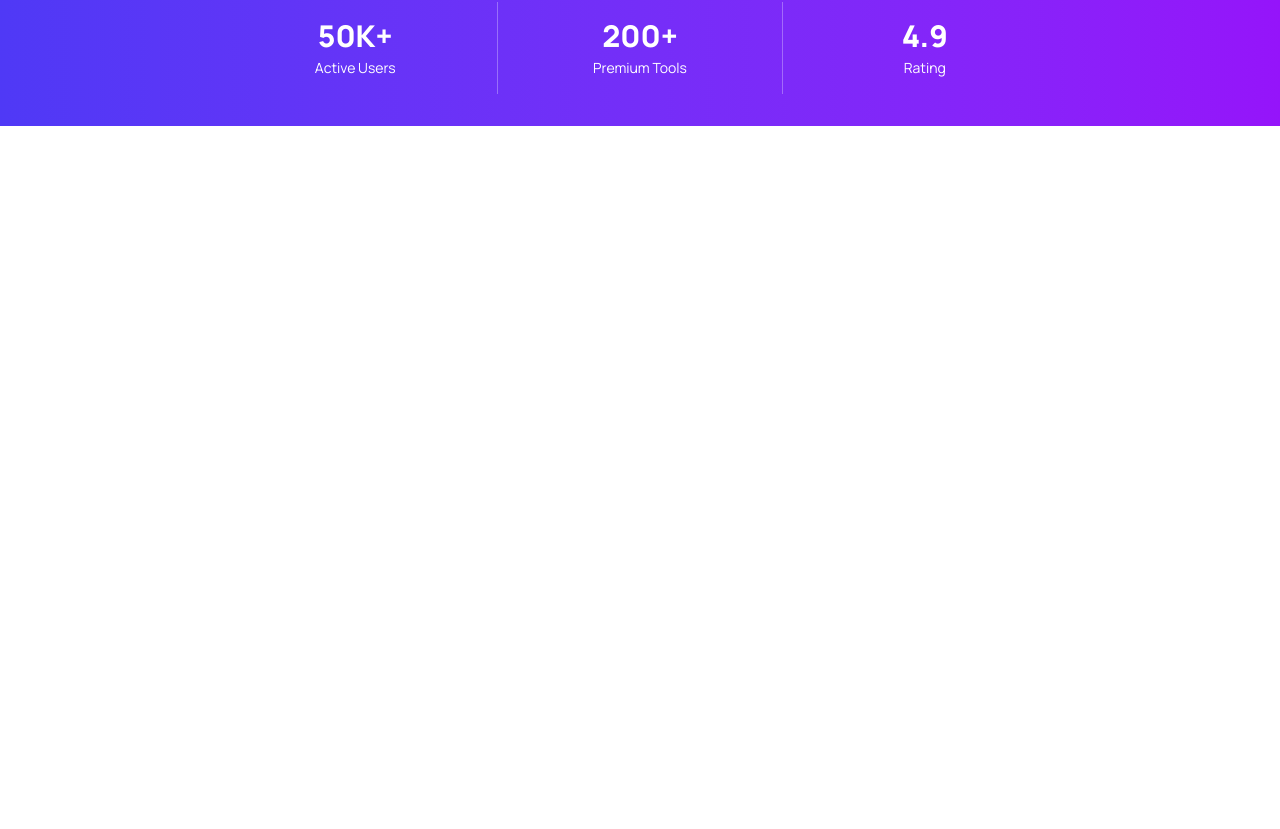
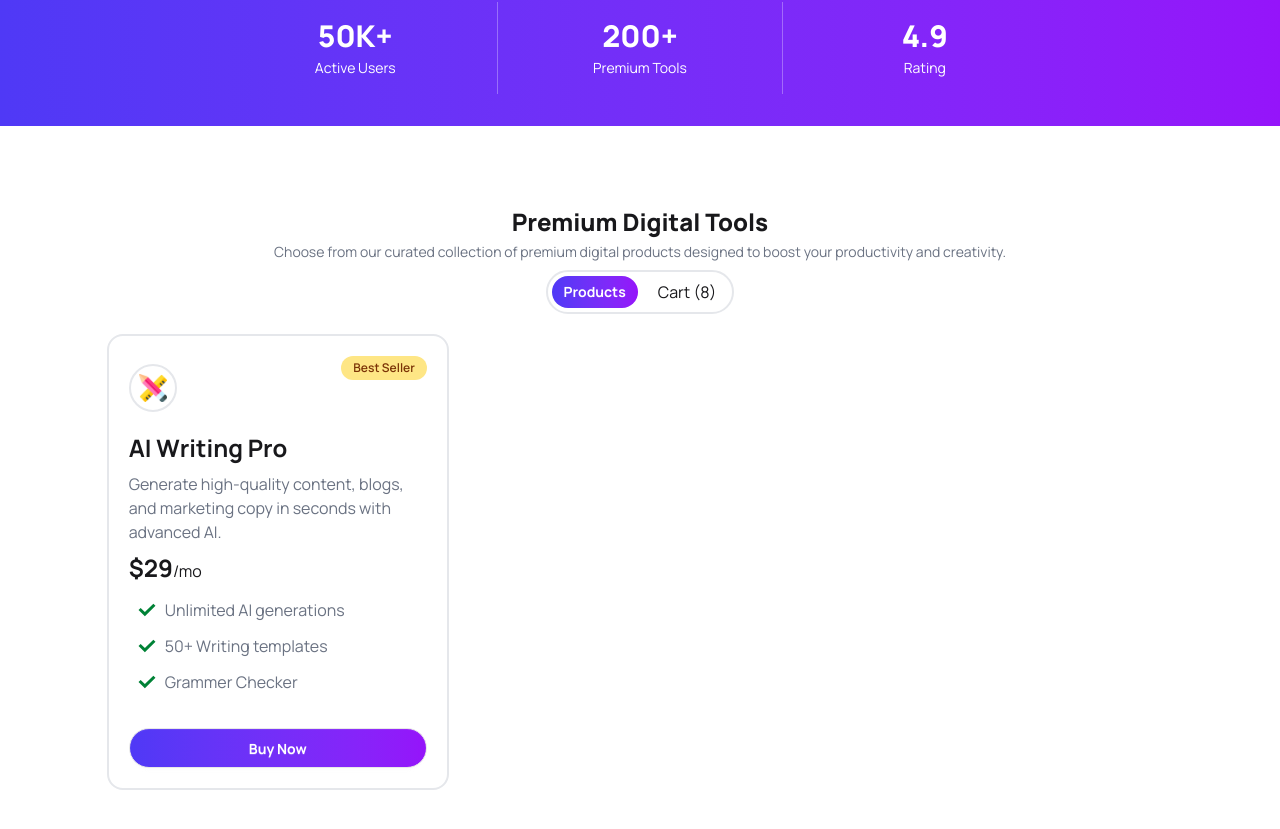
Before and after one commit to jahidhasan-webdev01/digitools-platform, a React (Vite) app: page / in a window 1280 px wide. Shown: the part 837-1666 px from the top of the page. Before the commit the page ends 963 px from the top, so only its background shows below. Built offline with nearby package versions, Linux system fonts and the light colour scheme.

Commit message:
design tool section toggle button with state and design a tool card

```diff
--- a/src/App.jsx
+++ b/src/App.jsx
@@ -2,13 +2,15 @@ import './App.css';
 import Banner from './components/Banner/Banner';
 import Navbar from './components/Navbar/Navbar';
 import Stats from './components/Stats/Stats';
+import Tools from './components/Tools/Tools';
 
 function App() {
   return (
     <>
-      <Navbar></Navbar>
-      <Banner></Banner>
-      <Stats></Stats>
+      <Navbar />
+      <Banner />
+      <Stats />
+      <Tools />
     </>
   )
 }
--- /dev/null
+++ b/src/UI/SectionHeading.jsx
@@ -0,0 +1,10 @@
+const SectionHeading = ({ title, subtitle }) => {
+    return (
+        <div className="space-y-1 text-center">
+            <h1 className="font-extrabold text-2xl">{title}</h1>
+            <p className="text-sm text-gray-500">{subtitle}</p>
+        </div>
+    );
+};
+
+export default SectionHeading;
--- /dev/null
+++ b/src/components/Tools/Tools.jsx
@@ -0,0 +1,77 @@
+import { useState } from "react";
+import SectionHeading from "../../UI/SectionHeading";
+import cardImage from "../../assets/products/design-tool.png"
+import { CgCheck } from "react-icons/cg";
+
+const Tools = () => {
+    const [isCartSelected, setIsCartSelected] = useState(false);
+    return (
+        <div className="w-full py-10 md:py-20 px-5 md:w-10/12 md:px-0 mx-auto">
+            <SectionHeading
+                title="Premium Digital Tools"
+                subtitle="Choose from our curated collection of premium digital products designed to boost your productivity and creativity."
+            />
+
+            <div className="flex justify-center mt-2">
+                <div className="inline-flex border-2 border-gray-200 rounded-full gap-2 p-1">
+                    <button
+                        onClick={() => setIsCartSelected(false)} className={`
+                            ${!isCartSelected &&
+                            "bg-linear-to-r from-[#4f39f6] to-[#9514fa] text-sm text-white font-bold"
+                            }
+                    px-3 py-1 rounded-full cursor-pointer`}>Products</button>
+
+                    <button
+                        onClick={() => setIsCartSelected(true)}
+                        className={`
+                            ${isCartSelected &&
+                            "bg-linear-to-r from-[#4f39f6] to-[#9514fa] text-sm text-white font-bold"
+                            }
+                    px-3 py-1 rounded-full cursor-pointer`}>Cart (8)</button>
+                </div>
+            </div>
+
+            <div className="grid grid-cols-1 md:grid-cols-2 lg:grid-cols-3 gap-5 mt-5">
+
+                <div className="border-2 border-gray-200 rounded-2xl p-5">
+                    <p className="float-right bg-amber-200 text-amber-900 px-3 py-1 text-xs font-semibold rounded-full">Best Seller</p>
+                    <div className="mt-2 w-12 h-12 rounded-full overflow-hidden border-2 border-gray-200 p-2">
+                        <img
+                            src={cardImage}
+                            alt="cardImage"
+                            className="w-full h-full object-cover"
+                        />
+                    </div>
+
+                    <div className="space-y-2 mt-5">
+                        <h1 className="font-bold text-2xl">AI Writing Pro</h1>
+                        <p className="text-gray-500">Generate high-quality content, blogs, and marketing copy in seconds with advanced AI.</p>
+                        <h1 className="font-bold text-2xl">
+                            $29<span className="text-base font-normal">/mo</span>
+                        </h1>
+
+                        <div>
+                            <div className="flex items-center">
+                                <CgCheck  className="text-green-700 text-4xl"/>
+                                <p className="text-gray-500">Unlimited AI generations</p>
+                            </div>
+                            <div className="flex items-center">
+                                <CgCheck  className="text-green-700 text-4xl"/>
+                                <p className="text-gray-500">50+ Writing templates</p>
+                            </div>
+                            <div className="flex items-center">
+                                <CgCheck  className="text-green-700 text-4xl"/>
+                                <p className="text-gray-500">Grammer Checker</p>
+                            </div>
+                        </div>
+
+                        <button className="mt-5 btn bg-linear-to-r from-[#4f39f6] to-[#9514fa] text-white font-bold rounded-full w-full">Buy Now</button>
+                    </div>
+                </div>
+
+            </div>
+        </div >
+    );
+};
+
+export default Tools;
```
